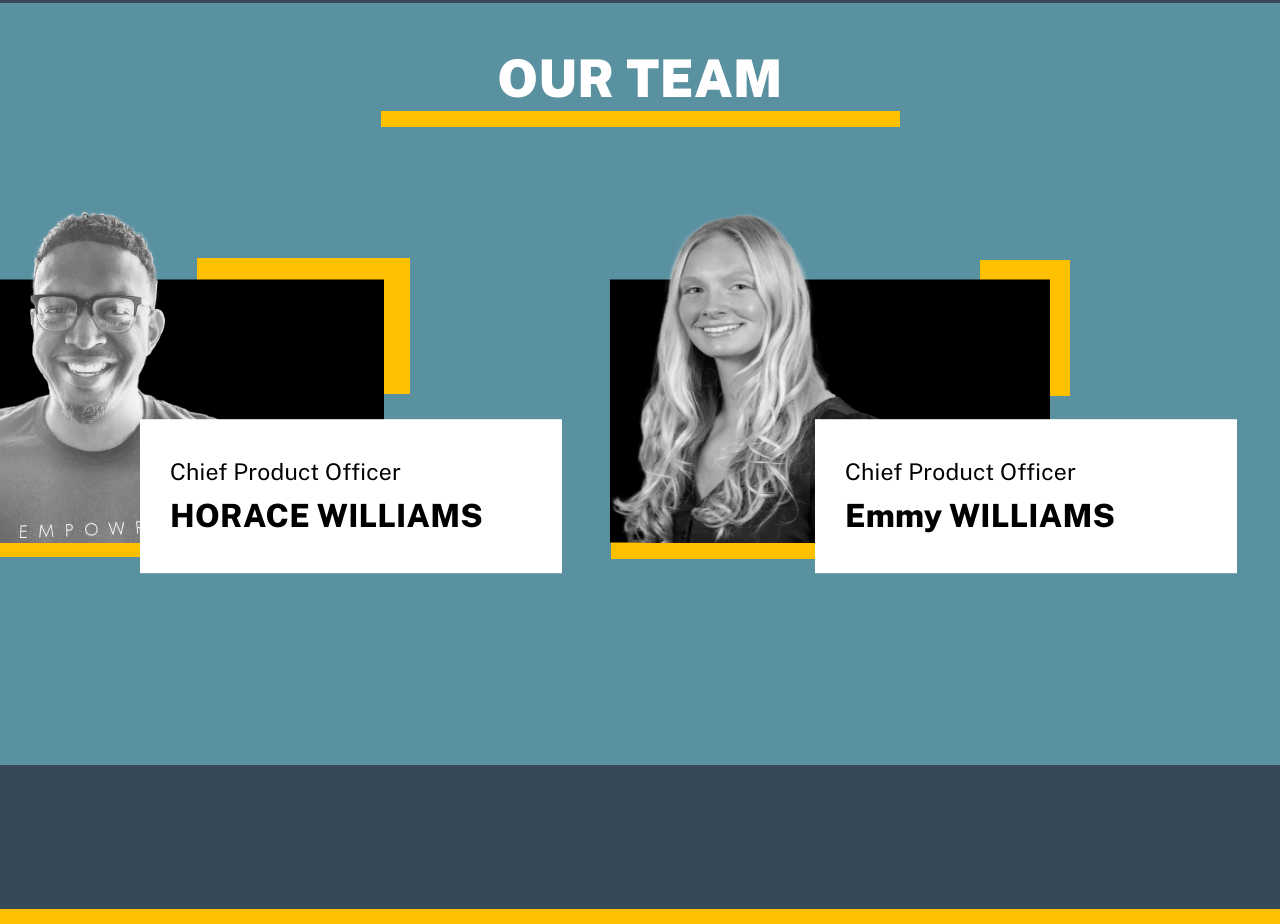
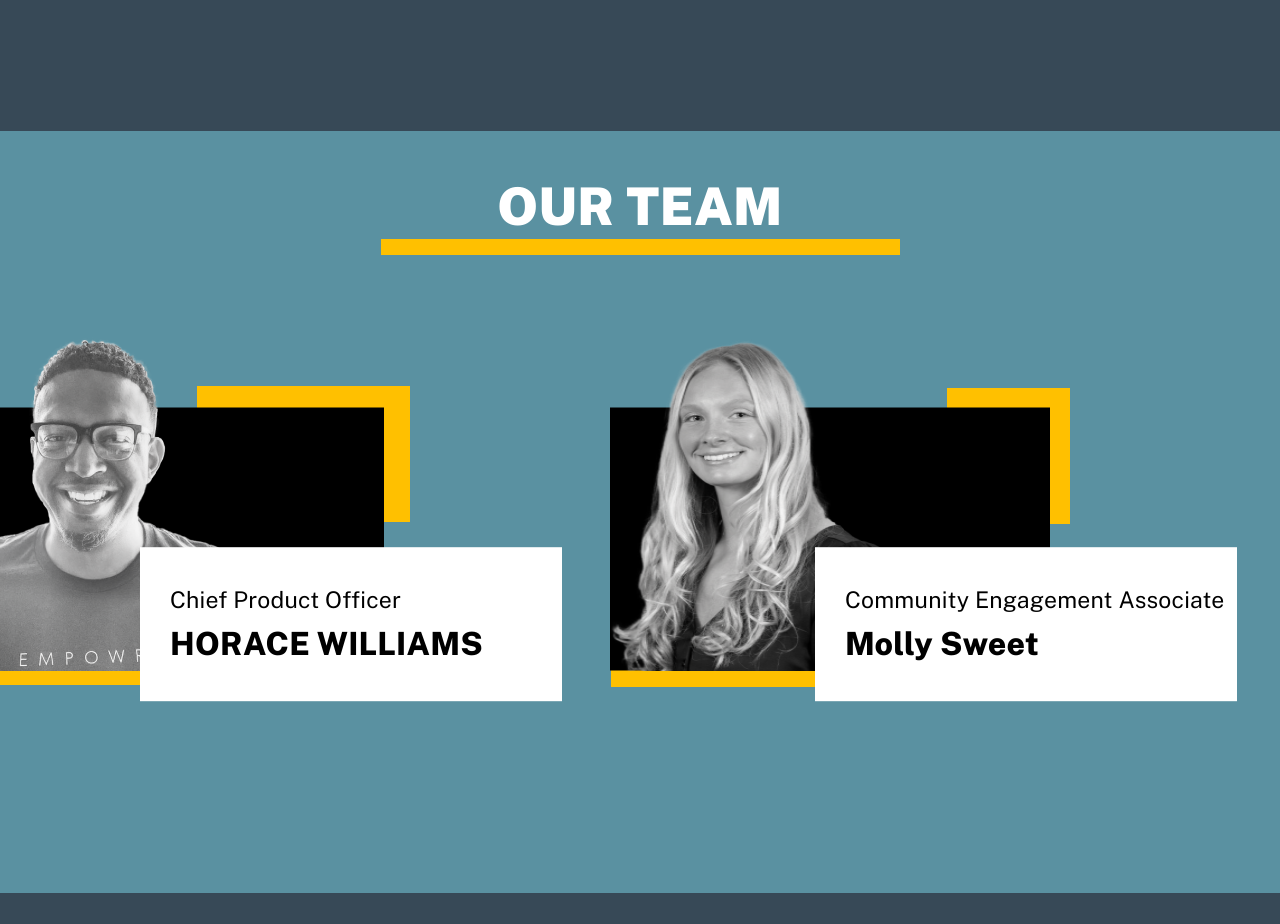
Before and after one commit to UXlySoftware/civa-website, a React (Create React App) app: page /about in a window 1280 px wide. Shown: the part 4360-5284 px from the top of the page. Built offline with nearby package versions, Linux system fonts and the light colour scheme.

Commit message:
code ref bug fix

```diff
--- a/src/components/OurMission.tsx
+++ b/src/components/OurMission.tsx
@@ -15,7 +15,6 @@ import missionImage from "../assets/missionImage.png";
 import akeemImage from "../assets/akeemImage.png";
 import jermaineImage from "../assets/jermaineImage.png";
 import missionImageMobil from "../assets/missionImageMobil.png";
-import OurTeam from "./OurTeam";
 import SquareIcon from "@mui/icons-material/Square";
 
 const MissionAndBios = () => {
@@ -166,7 +165,7 @@ const styles = {
     },
     marginBottom: {
       xl: "-65%",
-      lg: "-95%",
+      lg: "-85%",
       md: "-95%",
       sm: "0%",
       xs: "-395%",
@@ -258,7 +257,6 @@ const styles = {
     color: "#fff",
   },
   foundersContainer: {
-    border: "1px solid red",
     display: "flex",
     flexDirection: {
       xl: "row",
--- a/src/components/OurTeam.tsx
+++ b/src/components/OurTeam.tsx
@@ -5,62 +5,13 @@ import mollyImage from "../assets/mollyImage.png";
 
 const TeamSection = () => {
   return (
-    <Box
-      sx={{
-        width: "120wv",
-        backgroundColor: "#5a91a1",
-        py: "44px",
-        display: "flex",
-        marginBottom: 5,
-        flexDirection: "column",
-      }}
-    >
-      <Typography
-        variant="h4"
-        sx={{
-          fontWeight: 900,
-          textAlign: "center",
-          mb: 0,
-          fontFamily: "Public Sans",
-          fontSize: {
-            xl: "52px",
-            lg: "52px",
-            md: "42px",
-            sm: "28px",
-            xs: "28px",
-          },
-          color: "#fff",
-        }}
-      >
+    <Box sx={styles.teamSectionContainer}>
+      <Typography variant="h4" sx={styles.sectionTitle}>
         OUR TEAM
       </Typography>
-      <Box
-        sx={{
-          width: {
-            xl: "519px",
-            lg: "519px",
-            md: "373px",
-            sm: "373px",
-            xs: "373px",
-          },
-          height: "16px",
-          backgroundColor: "#FFC000",
-          margin: "0 auto",
-          mb: 12,
-        }}
-      />
-      <Box
-        sx={{
-          //   marginTop: "90px"
-          margin: { xl: "120px auto 40px auto", lg: "120px 300px 40px auto" },
-          display: "flex",
-          flexDirection: { xs: "column", md: "row" },
-          justifyContent: "center",
-          alignItems: "center",
-          gap: { xl: 65, lg: 30, md: 30 },
-        }}
-      >
-        <Box sx={{ position: "relative", textAlign: "center" }}>
+      <Box sx={styles.divider} />
+      <Box sx={styles.teamMembersContainer}>
+        <Box sx={styles.teamMemberBox}>
           {/* 1. foto sag ust */}
           <Box
             sx={{
@@ -86,32 +37,7 @@ const TeamSection = () => {
             component="img"
             src={horaceImage}
             alt="Horace Williams"
-            sx={{
-              width: {
-                xl: "300px",
-                lg: "300px",
-                md: "174px",
-                sm: "173px",
-                xs: "173px",
-              },
-              height: {
-                xl: "334px",
-                lg: "334px",
-                md: "194px",
-                sm: "193px",
-                xs: "193px",
-              },
-              zIndex: 2,
-              position: "relative",
-              left: {
-                xl: "-70px",
-                lg: "-195px",
-                md: "-105px",
-                sm: "30px",
-                xs: "-104px",
-              },
-              top: { xl: "-134px", lg: "-134px", md: "-75px", xs: "-77px" },
-            }}
+            sx={styles.horaceImage}
           />
           <Box sx={{ ...styles.blackSquareLeft, left: "24px" }} />
           {/* 1. foto sag alt */}
@@ -133,7 +59,7 @@ const TeamSection = () => {
                 xs: "10px",
               },
               width: {
-                xl: "250px",
+                xl: "340px",
                 lg: "250px",
                 md: "100px",
                 sm: "90px",
@@ -141,63 +67,16 @@ const TeamSection = () => {
               },
             }}
           />
-          <Box
-            sx={{
-              position: "absolute",
-              width: {
-                xl: "402px",
-                lg: "392px",
-                md: "250px",
-                sm: "231px",
-                xs: "231px",
-              },
-              height: {
-                xl: "154px",
-                lg: "154px",
-                md: "90px",
-                sm: "79px",
-                xs: "79px",
-              },
-              //   bottom: "-20px",
-              //   left: "45%",
-              transform: "translateY(-170%) translateX(0%)",
-              //   transform: "translateX(-170%)",
-              zIndex: 3,
-              backgroundColor: "#fff",
-              textAlign: "left",
-              alignItems: "left",
-              justifyContent: "center",
-              display: "flex",
-              paddingLeft: "30px",
-              flexDirection: "column",
-              gap: "12px",
-            }}
-          >
-            <Typography
-              variant="body1"
-              sx={{
-                fontWeight: 400,
-                fontFamily: "Public Sans",
-                fontSize: { xl: "23px", lg: "23px", md: "13.3px" },
-                lineHeight: { xl: "27px", lg: "27px", md: "15.63px" },
-              }}
-            >
+          <Box sx={styles.infoBoxHorace}>
+            <Typography variant="body1" sx={styles.positionText}>
               Chief Product Officer
             </Typography>
-            <Typography
-              variant="h6"
-              sx={{
-                fontWeight: 800,
-                fontSize: { xl: "32px", lg: "32px", md: "18px" },
-                fontFamily: "Public Sans",
-                lineHeight: { xl: "37px", lg: "37px", md: "21px" },
-              }}
-            >
+            <Typography variant="h6" sx={styles.nameText}>
               HORACE WILLIAMS
             </Typography>
           </Box>
         </Box>
-        <Box sx={{ position: "relative", textAlign: "center" }}>
+        <Box sx={styles.teamMemberBox}>
           {/* 2. foto sol alt */}
           <Box
             sx={{
@@ -222,7 +101,164 @@ const TeamSection = () => {
             component="img"
             src={mollyImage}
             alt="Molly Sweet"
+            sx={styles.mollyImage}
+          />
+          <Box
             sx={{
+              ...styles.blackSquareLeft,
+              left: { xl: "152px", lg: "150px", md: "80px", xs: "17px" },
+            }}
+          />
+          {/* 2. foto sag alt */}
+          <Box
+            sx={{
+              ...styles.yellowSquare,
+              top: {
+                xl: "78px",
+                lg: "-83px",
+                md: "50px",
+                sm: "160px",
+                xs: "-50px",
+              },
+              right: {
+                xl: "115px",
+                lg: "-90px",
+                md: "80px",
+                sm: "125px",
+                xs: "-3px",
+              },
+              width: { xl: "252px", md: "123px", xs: "90px" },
+            }}
+          />
+          <Box sx={styles.infoBoxMolly}>
+            <Typography variant="body1" sx={styles.positionText}>
+              Community Engagement Associate{" "}
+            </Typography>
+            <Typography variant="h6" sx={styles.nameText}>
+              Molly Sweet{" "}
+            </Typography>
+          </Box>
+        </Box>
+      </Box>
+    </Box>
+  );
+};
+
+const styles = {
+  teamSectionContainer: {
+    width: "120wv",
+    backgroundColor: "#5a91a1",
+    py: "44px",
+    display: "flex",
+    marginBottom: 5,
+    flexDirection: "column",
+  },
+  sectionTitle: {
+    fontWeight: 900,
+    textAlign: "center",
+    mb: 0,
+    fontFamily: "Public Sans",
+    fontSize: {
+      xl: "52px",
+      lg: "52px",
+      md: "42px",
+      sm: "28px",
+      xs: "28px",
+    },
+    color: "#fff",
+  },
+  divider: {
+    width: {
+      xl: "519px",
+      lg: "519px",
+      md: "373px",
+      sm: "373px",
+      xs: "373px",
+    },
+    height: "16px",
+    backgroundColor: "#FFC000",
+    margin: "0 auto",
+    mb: 12,
+  },
+  teamMembersContainer: {
+    margin: { xl: "120px auto 40px auto", lg: "120px 300px 40px auto" },
+    display: "flex",
+    flexDirection: { xs: "column", md: "row" },
+    justifyContent: "center",
+    alignItems: "center",
+    gap: { xl: 65, lg: 30, md: 30 },
+  },
+  teamMemberBox: {
+    position: "relative",
+    textAlign: "center",
+  },
+  horaceImage: {
+    width: {
+      xl: "300px",
+      lg: "300px",
+      md: "174px",
+      sm: "173px",
+      xs: "173px",
+    },
+    height: {
+      xl: "334px",
+      lg: "334px",
+      md: "194px",
+      sm: "193px",
+      xs: "193px",
+    },
+    zIndex: 2,
+    position: "relative",
+    left: {
+      xl: "-195px",
+      lg: "-195px",
+      md: "-105px",
+      sm: "30px",
+      xs: "-104px",
+    },
+    top: { xl: "-134px", lg: "-134px", md: "-75px", xs: "-77px" },
+  },
+
+  infoBoxHorace: {
+    position: "absolute",
+    width: {
+      xl: "402px",
+      lg: "392px",
+      md: "250px",
+      sm: "231px",
+      xs: "231px",
+    },
+    height: {
+      xl: "154px",
+      lg: "154px",
+      md: "90px",
+      sm: "79px",
+      xs: "79px",
+    },
+    transform: "translateY(-170%) translateX(0%)",
+    zIndex: 3,
+    backgroundColor: "#fff",
+    textAlign: "left",
+    alignItems: "left",
+    justifyContent: "center",
+    display: "flex",
+    paddingLeft: "30px",
+    flexDirection: "column",
+    gap: "12px",
+  },
+  positionText: {
+    fontWeight: 400,
+    fontFamily: "Public Sans",
+    fontSize: { xl: "23px", lg: "23px", md: "13.3px" },
+    lineHeight: { xl: "27px", lg: "27px", md: "15.63px" },
+  },
+  nameText: {
+    fontWeight: 800,
+    fontSize: { xl: "32px", lg: "32px", md: "18px" },
+    fontFamily: "Public Sans",
+    lineHeight: { xl: "37px", lg: "37px", md: "21px" },
+  },
+  mollyImage: {
     width: {
       xl: "300px",
       lg: "300px",
@@ -253,37 +289,8 @@ const TeamSection = () => {
       sm: "-78px",
       xs: "-78px",
     },
-            }}
-          />
-          <Box
-            sx={{
-              ...styles.blackSquareLeft,
-              left: { xl: "152px", lg: "150px", md: "80px", xs: "17px" },
-            }}
-          />
-          {/* 2. foto sag ust */}
-          <Box
-            sx={{
-              ...styles.yellowSquare,
-              top: {
-                xl: "78px",
-                lg: "-83px",
-                md: "50px",
-                sm: "160px",
-                xs: "-50px",
   },
-              right: {
-                xl: "155px",
-                lg: "-90px",
-                md: "80px",
-                sm: "125px",
-                xs: "-3px",
-              },
-              width: { xs: "90px" },
-            }}
-          />
-          <Box
-            sx={{
+  infoBoxMolly: {
     position: "absolute",
     width: {
       xl: "402px",
@@ -299,8 +306,6 @@ const TeamSection = () => {
       sm: "79px",
       xs: "79px",
     },
-              //   bottom: "-20px",
-              left: { xl: "45%", lg: "45%", md: "45%", sm: "-10%", xs: "-10%" },
     transform: "translateY(-170%)",
     zIndex: 3,
     backgroundColor: "#fff",
@@ -311,38 +316,8 @@ const TeamSection = () => {
     paddingLeft: "30px",
     flexDirection: "column",
     gap: "12px",
-            }}
-          >
-            <Typography
-              variant="body1"
-              sx={{
-                fontWeight: 400,
-                fontFamily: "Public Sans",
-                fontSize: { xl: "23px", lg: "23px", md: "13.3px" },
-                lineHeight: { xl: "27px", lg: "27px", md: "15.63px" },
-              }}
-            >
-              Chief Product Officer
-            </Typography>
-            <Typography
-              variant="h6"
-              sx={{
-                fontWeight: 800,
-                fontSize: { xl: "32px", lg: "32px", md: "18px" },
-                fontFamily: "Public Sans",
-                lineHeight: { xl: "37px", lg: "37px", md: "21px" },
-              }}
-            >
-              Emmy WILLIAMS
-            </Typography>
-          </Box>
-        </Box>
-      </Box>
-    </Box>
-  );
-};
-
-const styles = {
+    left: { xl: "45%", lg: "45%", md: "45%", sm: "-10%", xs: "-10%" },
+  },
   yellowSquare: {
     position: "absolute",
     width: {
```
Lines whose indentation alone changed are shown as unchanged.
